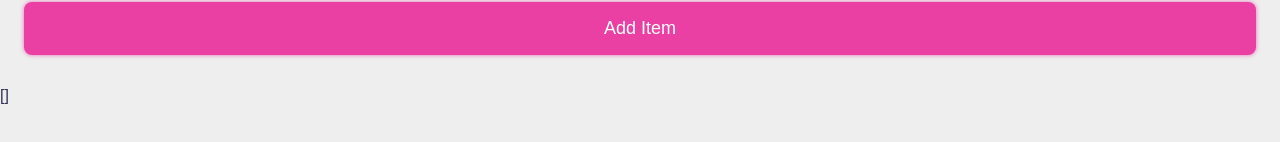
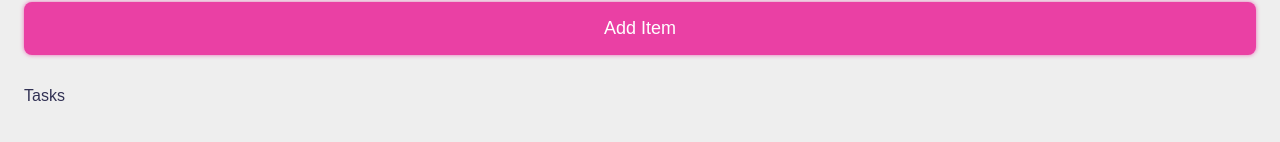
Before and after one commit to BrandonWingerAir/todo-app-vue-js, a Vue app: page / in a window 1280 px wide. Shown: the part 370-512 px from the top of the page. Built offline with nearby package versions, Linux system fonts and the light colour scheme.

Commit message:
list structure, classes & functionality

```diff
--- a/src/App.vue
+++ b/src/App.vue
@@ -19,7 +19,7 @@
     items.value.push({
       content: input_content.value,
       category: input_category.value,
-      done: false,
+      completed: false,
       createdAt: new Date().getTime()
     })
   }
@@ -83,6 +83,20 @@
       </form>
     </section>
 
-    {{ items_asc }}
+    <section class="todo-list">
+      <h3>Tasks</h3>
+      <div class="list">
+        <div v-for="item in items_asc" :class="`todo-item ${item.completed && 'done'}`">
+          <label>
+            <input type="checkbox" v-model="item.completed">
+            <span :class="`bubble ${item.category}`"></span>
+          </label>
+
+          <div class="todo-content">
+            <input type="text" v-model="item.content">
+          </div>
+        </div>
+      </div>
+    </section>
   </main>
 </template>
```
